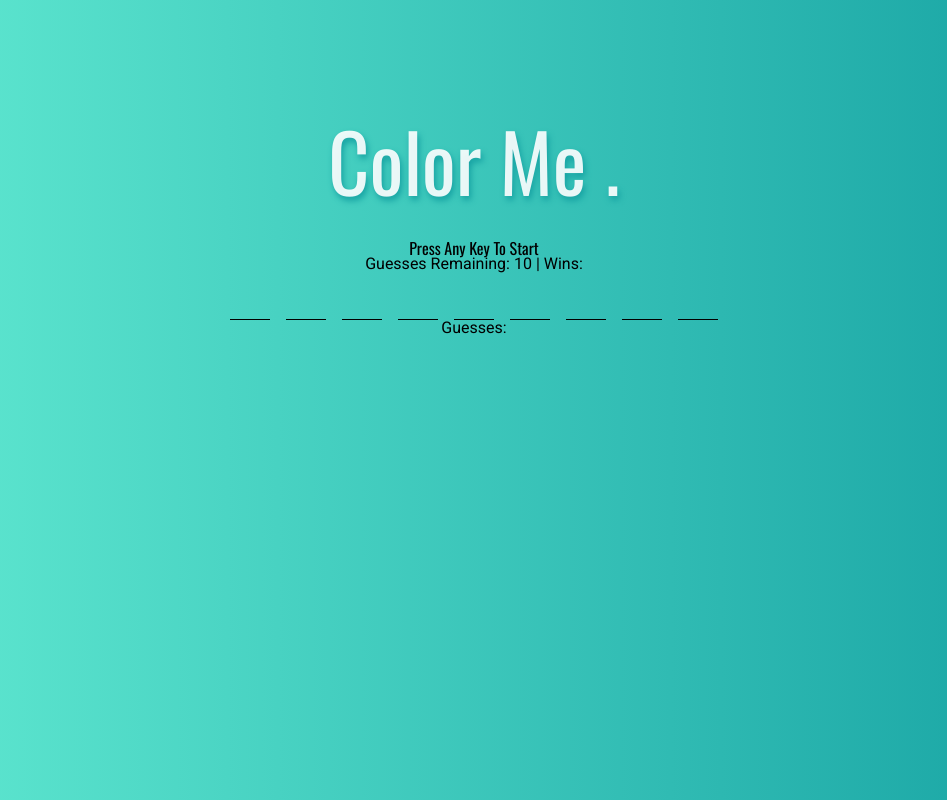
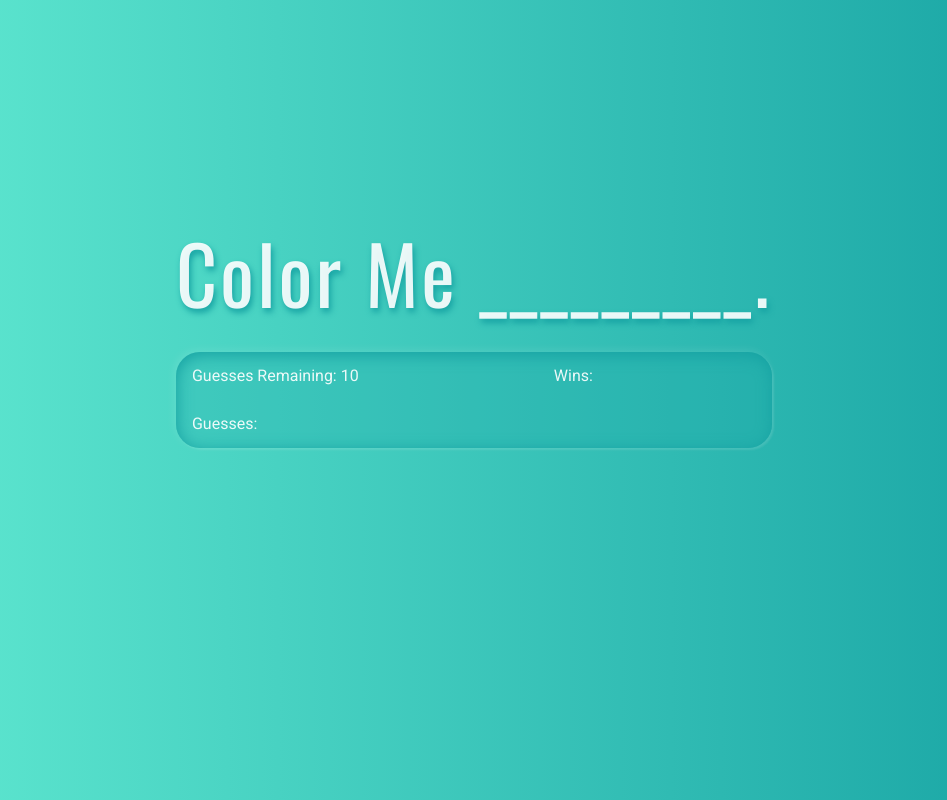
Before and after one commit to acarlie/Color_Me, a plain HTML site: page index.html in a window 1280 px wide. Shown: the whole page, without its empty margins (166-1113 px from the left). Drawn offline with nearby package versions, Linux system fonts and the light colour scheme.

Commit message:
Worked on styling, added game over screen

```diff
--- a/assets/css/style.css
+++ b/assets/css/style.css
@@ -5,8 +5,9 @@
 body{
     font-family: 'Roboto', sans-serif;
     font-size: 16px;
-    text-align: center;
     transition: background-color .5s linear;
+    color: rgba(255,255,255, .9);
+
 }
 
 h1, h2, h3, h4, h5, h6{
@@ -14,55 +15,57 @@ h1, h2, h3, h4, h5, h6{
 }
 
 #container{
-    margin-top: 5em;
+    display: flex;
+    justify-content: center;
+    align-items: center;
+    height: 80vh;
 }
 
 span.letterBox{
     display: inline-block;
-    width: 2.5em;
-    height: 3em;
-    text-align: center;
-    line-height: 3em;
-    margin: 0 .5em;
-    border-bottom: 1.5px solid #000;
 }
 
-.letter{
-    font-family: 'Oswald', sans-serif;
-    font-size: 2em;
-    font-weight: 300;
-    visibility: hidden;
-    opacity: 0;
-    /* transition: visibility 0s, opacity 0.5s linear; */
+.letterBox:first-child .letter{
+    text-transform: capitalize;
 }
 
-.letter.visible{
-    visibility: visible;
-    opacity: 1;
-}
-
-
 h1{
+    margin-top: 0;
+    padding-top: 0;
     font-size: 5em;
     line-height: 2em;
     font-weight: 400;
 }
 
-h1.load{
+.inset{
     background-color: #666666;
     -webkit-background-clip: text;
     -moz-background-clip: text;
     background-clip: text;
     color: transparent;
-    height: 100vh;
     line-height: 80vh;
     text-shadow: rgba(255,255,255,0.5) 0px 2px 2px;
+    z-index: 1000;
+    text-align: center;
+}
+
+#loadText{
+    visibility: hidden;
+    height: 100vh;
+    transition: visibility 2s ease;
+}
+
+#loadText.fadeIn{
+    visibility: visible;
 }
 
 #heading{
     color: rgba(255,255,255, .9);
+    letter-spacing: 3px;
     /* text-shadow: 2px 4px 6px rgba(0,0,0,0.15); */
 }
+
+
 
 #loaderWrapper{
     background: #8e9eab;  /* fallback for old browsers */
@@ -81,3 +84,59 @@ h1.load{
 #loaderWrapper.loaded{
     height: 0;
 }
+
+#finalWrapper{
+    background: #8e9eab;  /* fallback for old browsers */
+    background: -webkit-linear-gradient(45deg, #ECE9E6, #fff);  /* Chrome 10-25, Safari 5.1-6 */
+    background: linear-gradient(45deg, #ECE9E6, #fff); /* W3C, IE 10+/ Edge, Firefox 16+, Chrome 26+, Opera 12+, Safari 7+ */
+    position: fixed;
+    bottom: 0;
+    left: 0;
+    height: 0vh;
+    width: 100vw;
+    z-index: 1000;
+    transition: all 2.5s ease;
+    overflow: hidden;
+}
+
+#finalWrapper.win{
+    height: 100vh;
+}
+
+#finalWrapper.lose{
+    height: 100vh;
+}
+
+#grid{
+    display: grid;
+    grid-template-areas:
+        "guesses wins"
+        "guessed guessed";
+    border-radius: 1.5em;
+    text-align: left;
+}
+
+#grid p{
+    padding: 1em;
+}
+
+#guesses-cont{
+    grid-area: guesses;
+}
+
+#wins-cont{
+    grid-area: wins;
+}
+
+#wrong-cont{
+    grid-area: guessed;
+}
+
+@media only screen and (min-width: 768px){
+
+    #container{
+        width: 50%;
+        margin: 0 auto;
+    }
+
+}
--- a/assets/javascript/game.js
+++ b/assets/javascript/game.js
@@ -1,4 +1,4 @@
-//colors obj
+//game obj
 var game = {
     body: document.getElementsByTagName('body')[0],
     container: document.getElementById('gameContainer'),
@@ -9,29 +9,30 @@ var game = {
     wordSpan: document.getElementById('letters'),
     loadWrap: document.getElementById('loaderWrapper'),
     loadText: document.getElementById('loadText'),
+    finalWrapper: document.getElementById('finalWrapper'),
+    grid: document.getElementById('grid'),
     guesses: 10,
     wins: 0,
-    //turn into nested object
     colorArray: [
-        {name: "seafoam", colorMain: "#BDFFF3", colorTwo: "#4AC29A"},
-        {name: "magenta", colorMain: "#f953c6", colorTwo: "#b91d73"},
-        {name: "lavender", colorMain: "#e1ceff", colorTwo: "#d277c8"},
-        {name: "aqua", colorMain: "#A6FFCB", colorTwo: "#12D8FA"},
-        {name: "purple", colorMain: "#E100FF", colorTwo: "#7F00FF"},
-        {name: "lime", colorMain: "#DCE35B", colorTwo: "#45B649"},
-        {name: "citrus", colorMain: "#FDC830", colorTwo: "#F37335"},
-        {name: "maroon", colorMain: "#DA4453", colorTwo: "#89216B"},
-        {name: "peach", colorMain: "#FFC371", colorTwo: "#FF5F6D"},
-        {name: "violet", colorMain: "#a415e9", colorTwo: "#4522ad"},
-        {name: "crimson", colorMain: "#e9152d", colorTwo: "#ad2249"},
-        {name: "bubblegum", colorMain: "#ff8ed0", colorTwo:"#e45acb"},
-        {name: "rose", colorMain: "#ffaddd", colorTwo: "#ff6e8b"},
-        {name: "avocado", colorMain: "#d9e45a", colorTwo: "#9db230"},
-        {name: "pumpkin", colorMain: "#ff9b39", colorTwo: "#e4582c"},
-        {name: "navy", colorMain: "#394483", colorTwo: "#10163a"},
-        {name: "turquoise", colorMain: "#63ecd3", colorTwo: "#15a1a2"}
+        {name: "seafoam", colorMain: "BDFFF3", colorTwo: "74,194,154"},
+        {name: "magenta", colorMain: "f953c6", colorTwo: "185,29,115"},
+        {name: "lavender", colorMain: "e1ceff", colorTwo: "210,119,200"},
+        {name: "aqua", colorMain: "A6FFCB", colorTwo: "18,216,250"},
+        {name: "purple", colorMain: "E100FF", colorTwo: "127,0,255"},
+        {name: "lime", colorMain: "DCE35B", colorTwo: "69,182,73"},
+        {name: "citrus", colorMain: "FDC830", colorTwo: "243,115,53"},
+        {name: "maroon", colorMain: "DA4453", colorTwo: "137,33,107"},
+        {name: "peach", colorMain: "FFC371", colorTwo: "255,95,109"},
+        {name: "violet", colorMain: "a415e9", colorTwo: "69,34,173"},
+        {name: "crimson", colorMain: "e9152d", colorTwo: "173,34,73"},
+        {name: "bubblegum", colorMain: "ff8ed0", colorTwo:"228,90,203"},
+        {name: "rose", colorMain: "ffaddd", colorTwo: "255,110,139"},
+        {name: "avocado", colorMain: "d9e45a", colorTwo: "157,178,48"},
+        {name: "pumpkin", colorMain: "ff9b39", colorTwo: "228,88,44"},
+        {name: "navy", colorMain: "394483", colorTwo: "16,22,58"},
+        {name: "turquoise", colorMain: "63ecd3", colorTwo: "21,161,162"}
         ],
-    loadingText: ["Getting things ready...", "Good news everyone! The page has loaded.", "One moment...", "Loading into the Matrix..."],
+    loadingText: ["Getting things ready...", "Loading into the Matrix...", "Good news everyone! The page has loaded.", "Firing up the hyperdrive...", "One moment..."],
     randomWordLength: "",
     lettersArray: "",
     wrongLettersArray: [],
@@ -53,28 +54,28 @@ var game = {
 
         for (var i = 0; i < randomWordLength; i++){
             var letterBox = document.createElement("span");
-            letterBox.innerHTML = "";
             letterBox.className = "letterBox";
             this.container.appendChild(letterBox);
 
             var letterSpan = document.createElement("span");
-            letterSpan.innerHTML = lettersArray[i];
+            letterSpan.innerHTML = "_";
             letterSpan.className = "letter";
             letterSpan.setAttribute('data-letter', lettersArray[i]);
             letterBox.appendChild(letterSpan);
         }
     },
-    bgColor(colorOne, colorTwo){
+    styles(colorOne, colorTwo, colorThree){
         this.body.style.background = 'linear-gradient(to right,' + colorOne + ',' + colorTwo + ')';
-    },
-    textShadow(colorTwo){
+        this.grid.style.boxShadow = '1px 3px 16px ' + colorTwo + ' inset, -2px -2px 8px rgba(255,255,255,.1), 2px 2px 2px rgba(255,255,255,.1) ';
         this.headingText.style.textShadow = '2px 4px 6px ' + colorTwo;
+        this.grid.style.backgroundColor = colorThree;
     },
     generator(randomNum){
         var random = this.colorArray[randomNum];
         var randomWord = random.name;
-        var colorHex = random.colorMain;
-        var colorHexTwo = random.colorTwo;
+        var colorHex = "#" + random.colorMain;
+        var colorHexTwo = "rgb(" + random.colorTwo + ")";
+        var colorHexTwoLight = "rgba(" + random.colorTwo + ", .25)";
 
         this.colorArray.splice(randomNum, 1);
 
@@ -82,8 +83,7 @@ var game = {
         this.lettersArray = randomWord.split("", this.randomWordLength);
 
         this.letterBoxes(this.randomWordLength, this.lettersArray);
-        this.bgColor(colorHex, colorHexTwo);
-        this.textShadow(colorHexTwo);
+        this.styles(colorHex, colorHexTwo, colorHexTwoLight);
     },
     reset(randomNum){
         this.guesses = 10;
@@ -102,7 +102,9 @@ var game = {
         this.winCont.innerHTML = this.wins;
     },
     lose(){
-        this.container.innerHTML = "game over, game will restart in 5 seconds";
+        this.finalWrapper.classList = "lose";
+        this.finalWrapper.innerHTML = '<h1 class="inset">Game Over</h1>';
+        console.log()
         this.sound(this.soundLose, .25);
         console.log('game over');
     },
@@ -127,11 +129,10 @@ window.onload = function(){
     var randomNum = Math.round(Math.random()*(game.colorArray.length - 1));
     game.reset(randomNum);
     game.loadWrap.className = 'loaded';
+    game.loadText.classList = "fadeIn inset";
 }
 
-var keyCount = 0;
-
-document.onkeyup = function(e){
+document.onkeydown = function(e){
     var keyCode = e.keyCode;
     var key = String.fromCharCode(keyCode).toLowerCase();
     var keyIndex = game.lettersArray.indexOf(key);
@@ -142,11 +143,12 @@ document.onkeyup = function(e){
 
         if (keyIndex > -1 && game.guesses > 0 && correctGuessesIndex === -1){
 
-            game.sound(game.soundCorrect, .05);
+            game.sound(game.soundCorrect, .025);
 
             document.querySelectorAll('[data-letter]').forEach(function(item){
-                var dataLetter = item.innerHTML;
+                var dataLetter = item.getAttribute("data-letter");
                 if(key === dataLetter && keyIndex > -1){
+                    item.innerHTML = dataLetter;
                     item.className = "letter visible";
                     game.correctLettersArray.push(key);
                 }
@@ -160,6 +162,7 @@ document.onkeyup = function(e){
                     var randomNum = Math.round(Math.random()*(game.colorArray.length - 1));
                     setTimeout(function(){game.reset(randomNum);}, 1000);
                 } else{
+
                     //write for if someone goes through all options
                 }
 
--- a/index.html
+++ b/index.html
@@ -4,27 +4,31 @@
     <meta charset="UTF-8">
     <meta name="viewport" content="width=device-width, initial-scale=1.0">
     <meta http-equiv="X-UA-Compatible" content="ie=edge">
-    <link href="https://fonts.googleapis.com/css?family=Oswald|Roboto:400,700&display=swap" rel="stylesheet">
+    <link href="https://fonts.googleapis.com/css?family=Oswald|Roboto:400&display=swap" rel="stylesheet">
     <link rel="stylesheet" href="assets/css/reset.css">
     <link rel="stylesheet" href="assets/css/style.css">
     <title>Color Me</title>
 </head>
 <body>
-    <main id="container">
+    <main id="container" class="flex">
+        <div>
                 <div id="loaderWrapper">
-            <h1 id="loadText" class="load">Loading</h1>
+                    <h1 id="loadText" class="inset">Loading</h1>
                 </div>
 
-        <h1 id="heading">Color Me <span id="letters"></span>.</h1>
-        <h4>Press Any Key To Start</h4>
-        <p>Guesses Remaining: <span id="guesses"></span> | Wins: <span id="wins"></span></p>
-
-        <div id="gameContainer">
+                <div id="finalWrapper">
 
                 </div>
 
-        <p>Guesses: <span id="wrong"></span></p>
+                <h1 id="heading">Color Me <span id="gameContainer"></span>.</h1>
 
+
+
+                <div id="grid">
+                    <p id="guesses-cont">Guesses Remaining: <span id="guesses"></span></p><p id="wins-cont">Wins: <span id="wins"></span></p>
+                    <p id="wrong-cont">Guesses: <span id="wrong"></span></p>
+                </div>
+        </div>
     </main>
 </body>
 <script type="text/javascript" src="assets/javascript/game.js"></script>
```
Lines whose indentation alone changed are shown as unchanged.
